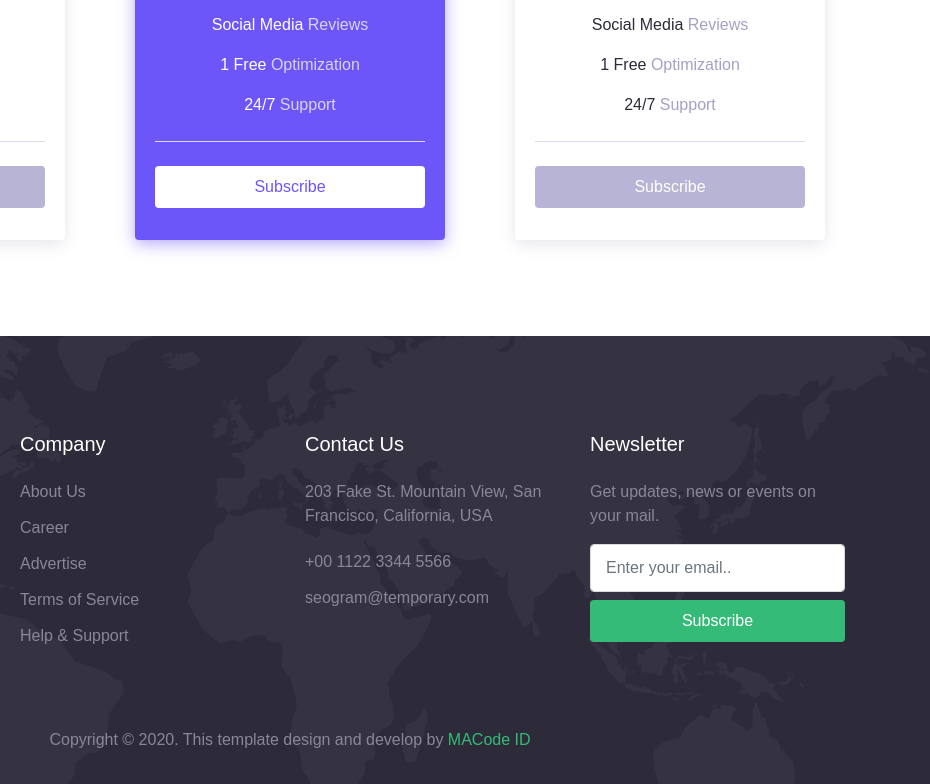
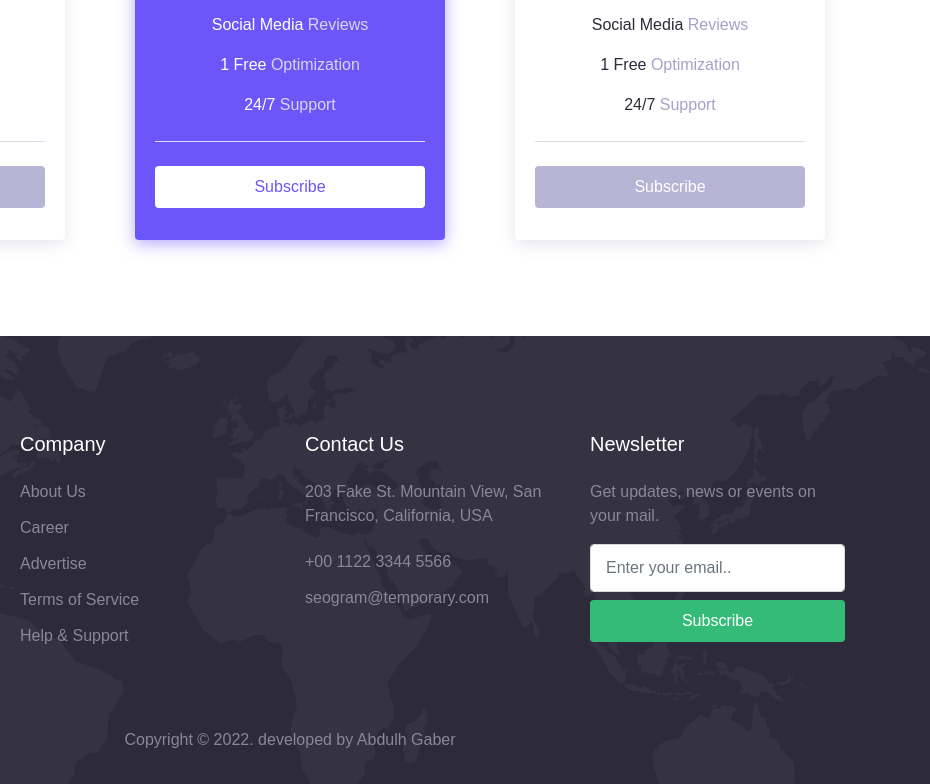
Before and after one commit to AbdullhGaber/SeogramWebsite, a plain HTML site: page about.html in a window 1280 px wide. Shown: the part 1605-2389 px from the top of the page, 350-1280 px from the left. Drawn offline with Linux system fonts and the light colour scheme; files whose address does not match are found by name.

Commit message:
third commit

```diff
--- a/about.html
+++ b/about.html
@@ -217,7 +217,7 @@
         </div>
       </div>
 
-      <p class="text-center" id="copyright">Copyright &copy; 2020. This template design and develop by <a href="https://macodeid.com/" target="_blank">MACode ID</a></p>
+      <p class="text-center" id="copyright">Copyright &copy; 2022. developed by Abdulh Gaber</p>
     </div>
   </footer>
 
```
Also changed, not shown: blog-details.html (+1 -1 lines), blog.html (+1 -1 lines), contact.html (+1 -1 lines), service.html (+1 -1 lines).
